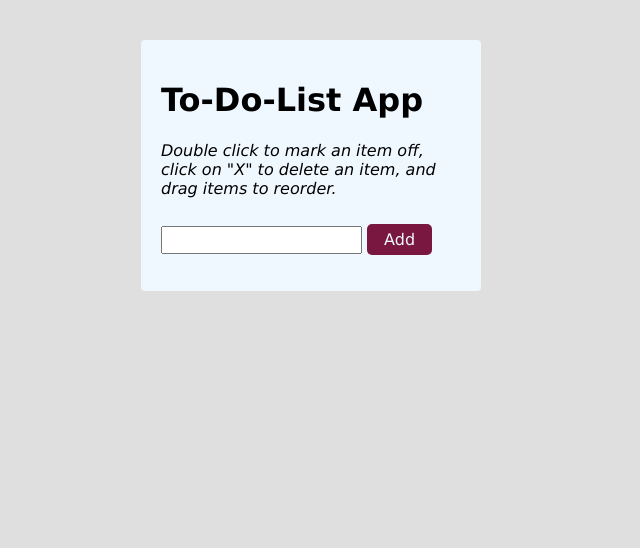
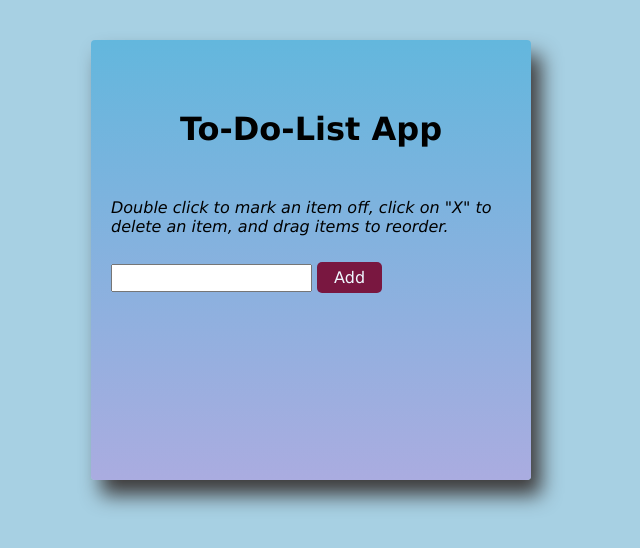
Before and after one commit to GitashreeMahato/To-Do-List-App, a plain HTML site: page index.html in a window 1280 px wide. Shown: the whole page, without its empty margins (329-969 px from the left). Drawn offline with nearby package versions, Linux system fonts and the light colour scheme.

Commit message:
Updated styles.css

```diff
--- a/CSS/styles.css
+++ b/CSS/styles.css
@@ -2,28 +2,39 @@
 body{
     font-family:'Lucida Sans', 'Lucida Sans Regular', 'Lucida Grande', 'Lucida Sans Unicode', Geneva, Verdana, sans-serif;
 
-    background: #dfdfdf;
+    background:  rgb(167, 208, 227) ;
 }
 .Container{
     /* text-align: center; */
-    background-color: #f0f8ff;
-    width: 300px;
+    background-image: linear-gradient(180deg, rgb(99, 183, 221), rgb(170, 172, 224)) ;
+
+    /* background-color: #f0f8ff; */
+    width: 400px;
+    height: 400px;
    padding: 20px;
    margin: 0 auto;
     margin-top: 40px;
    border-radius: 4px;
+   box-shadow: 10px 15px 20px #3e3b3b;
 
 
 }
 form{
     display: inline-block;
+
+}
+h1{
+    text-align: center;
+    margin-top: 50px;
 }
 
 p{
     font-style: italic;
+    margin-top: 50px;
 }
 input{
     padding: 5px 15px 4px 5px;
+
 }
 
 #button{
@@ -42,6 +53,10 @@ input{
     cursor: pointer;
     opacity: 0.8;
 
+}
+.textbox{
+    text-align: center;
+    margin-top: 20px
 }
 ol{
     padding-left: 20px;
```
